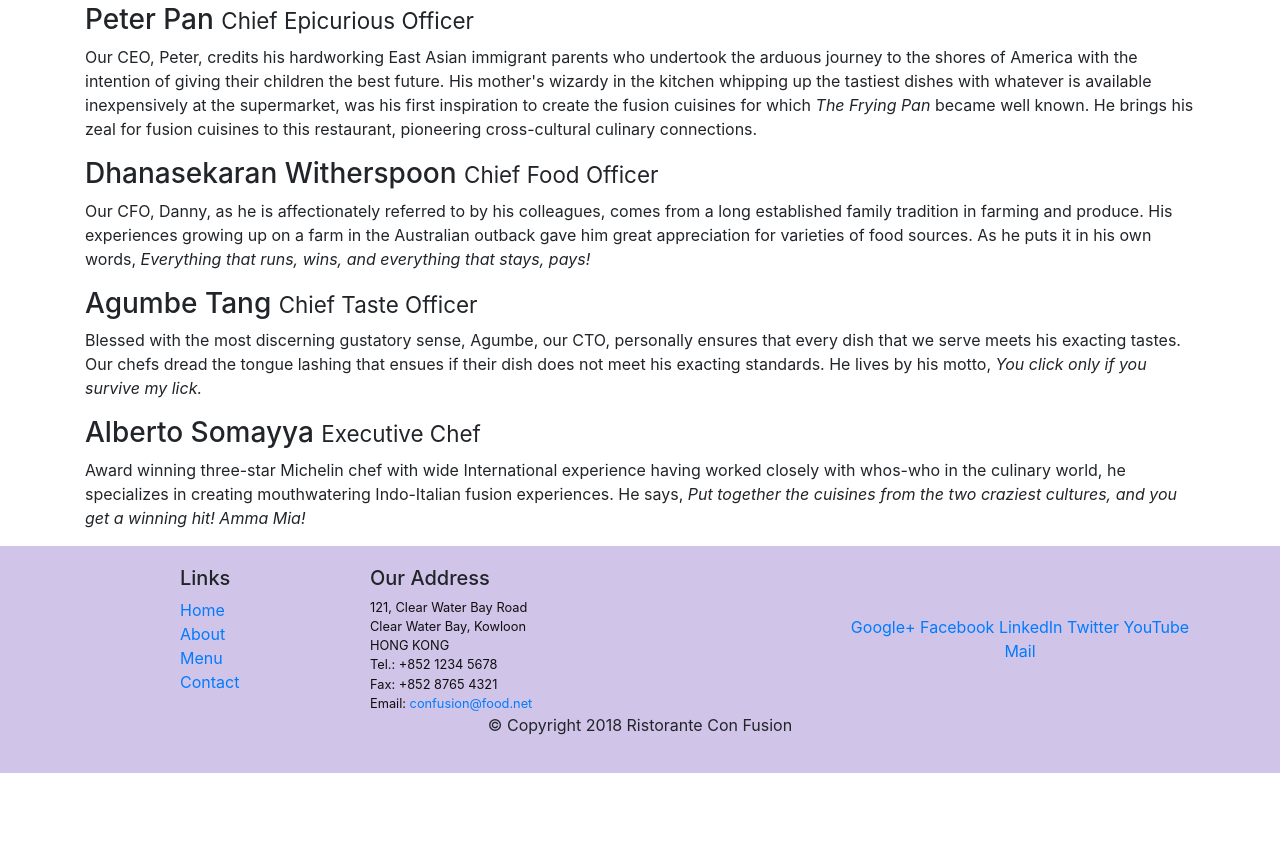
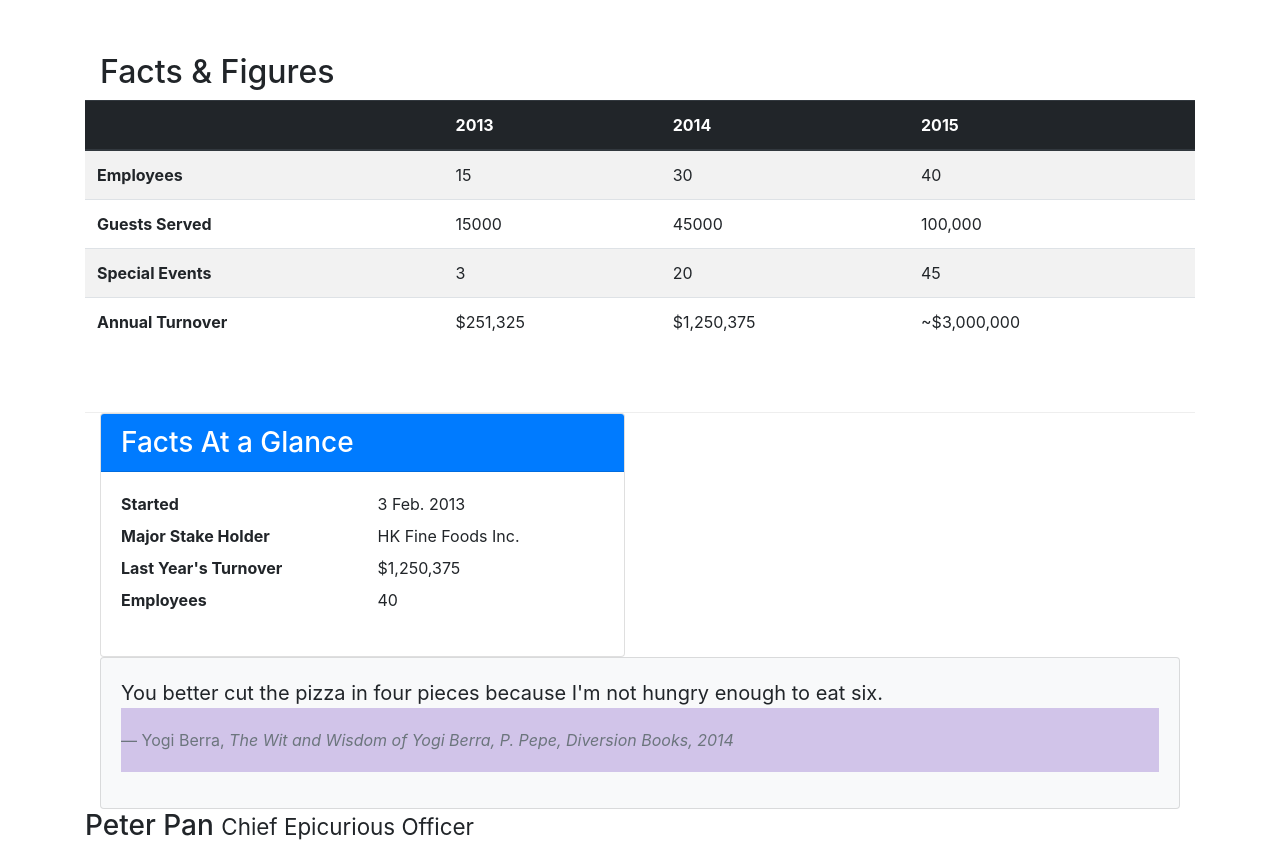
Before and after one commit to nguyentuyetnhi/tuyetnhi.github.io, a website: page aboutus.html in a window 1280 px wide. Shown: the part 752-1598 px from the top of the page. Before the commit the page ends 1525 px from the top, so only its background shows below. Drawn offline with nearby package versions, Linux system fonts and the light colour scheme.

Commit message:
Update aboutus.html
table and card

```diff
--- a/aboutus.html
+++ b/aboutus.html
@@ -73,6 +73,84 @@
                 <div>
                     <div>
                         <h2>Corporate Leadership</h2>
+                        <div class="row row-content">
+                          <div class="col-12 col-sm-9">
+                              <h2>Facts &amp; Figures</h2>
+                          </div>
+                           <div class="col-12 col-sm-3">
+                          </div>
+                          <div class="table-responsive"><!--table-responsive để tạo bảng responsive-->
+                            <table class="table table-striped"> <!-- table-striped và thead-inverse để tạo kiểu cho bảng.-->
+                                <thead class="thead-dark">
+                                    <tr>
+                                        <th>&nbsp;</th>
+                                        <th>2013</th>
+                                        <th>2014</th>
+                                        <th>2015</th>
+                                    </tr>
+                                </thead>
+                                <tbody>
+                                    <tr>
+                                        <th>Employees</th>
+                                        <td>15</td>
+                                        <td>30</td>
+                                        <td>40</td>
+                                    </tr>
+                                    <tr>
+                                        <th>Guests Served</th>
+                                        <td>15000</td>
+                                        <td>45000</td>
+                                        <td>100,000</td>
+                                    </tr>
+                                    <tr>
+                                        <th>Special Events</th>
+                                        <td>3</td>
+                                        <td>20</td>
+                                        <td>45</td>
+                                    </tr>
+                                    <tr>
+                                        <th>Annual Turnover</th>
+                                        <td>$251,325</td>
+                                        <td>$1,250,375</td>
+                                        <td>~$3,000,000</td>
+                                    </tr>
+                                </tbody>
+                            </table>
+                        </div>
+
+                     </div>
+                     <div class="col-12 col-sm-6">
+                      <div class="card">
+                          <h3 class="card-header bg-primary text-white">Facts At a Glance</h3>
+                          <div class="card-body">
+                              <dl class="row">
+                                  <dt class="col-6">Started</dt>
+                                  <dd class="col-6">3 Feb. 2013</dd>
+                                  <dt class="col-6">Major Stake Holder</dt>
+                                  <dd class="col-6">HK Fine Foods Inc.</dd>
+                                  <dt class="col-6">Last Year's Turnover</dt>
+                                  <dd class="col-6">$1,250,375</dd>
+                                  <dt class="col-6">Employees</dt>
+                                  <dd class="col-6">40</dd>
+                              </dl>
+                          </div>
+                      </div>
+                  </div>
+                  <div class="col-12">
+                    <div class="card card-body bg-light">
+                        <blockquote class="blockquote"><!--<blockquote> để tạo báo giá khối trong thẻ.-->
+                            <p class="mb-0">You better cut the pizza in four pieces because
+                                I'm not hungry enough to eat six.</p>
+                            <footer class="blockquote-footer">Yogi Berra,
+                                <cite title="Source Title">The Wit and Wisdom of Yogi Berra,
+                                P. Pepe, Diversion Books, 2014</cite>
+                            </footer>
+                        </blockquote>
+                    </div>
+                </div>
+
+
+
                         <h3>Peter Pan <small>Chief Epicurious Officer</small></h3>
                     </div>
                     <div class="d-none d-sm-block">
```
